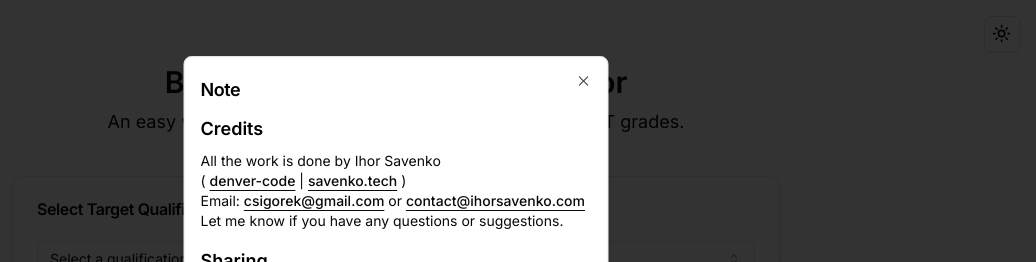
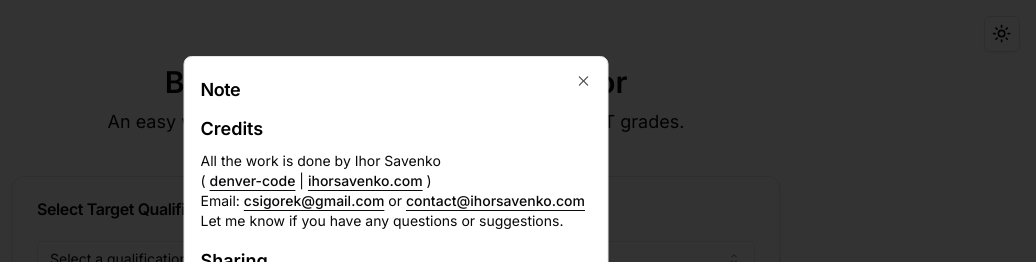
Before and after one commit to denver-code/btecpictcalculator, a Next.js app: page / in a window 1280 px wide. Shown: the top 262 px of the page, without its empty margins (244-1280 px from the left). Built offline with nearby package versions, Linux system fonts and the light colour scheme.

Commit message:
savenko.tech -> ihorsavenko.com

```diff
--- a/src/app/NoticeBox.tsx
+++ b/src/app/NoticeBox.tsx
@@ -64,7 +64,7 @@ export default function NoticeBox({ isOpen, onClose }: NoticeBoxProps) {
               ( <Link href="https://github.com/denver-code/btecpictcalculator/" className="font-medium underline underline-offset-4">
                 denver-code
               </Link> | <Link href="https://ihorsavenko.com" className="font-medium underline underline-offset-4">
-                savenko.tech
+                ihorsavenko.com
               </Link> )<br />
               Email: <Link href="mailto:csigorek@gmail.com" className="font-medium underline underline-offset-4">
                 csigorek@gmail.com
```
